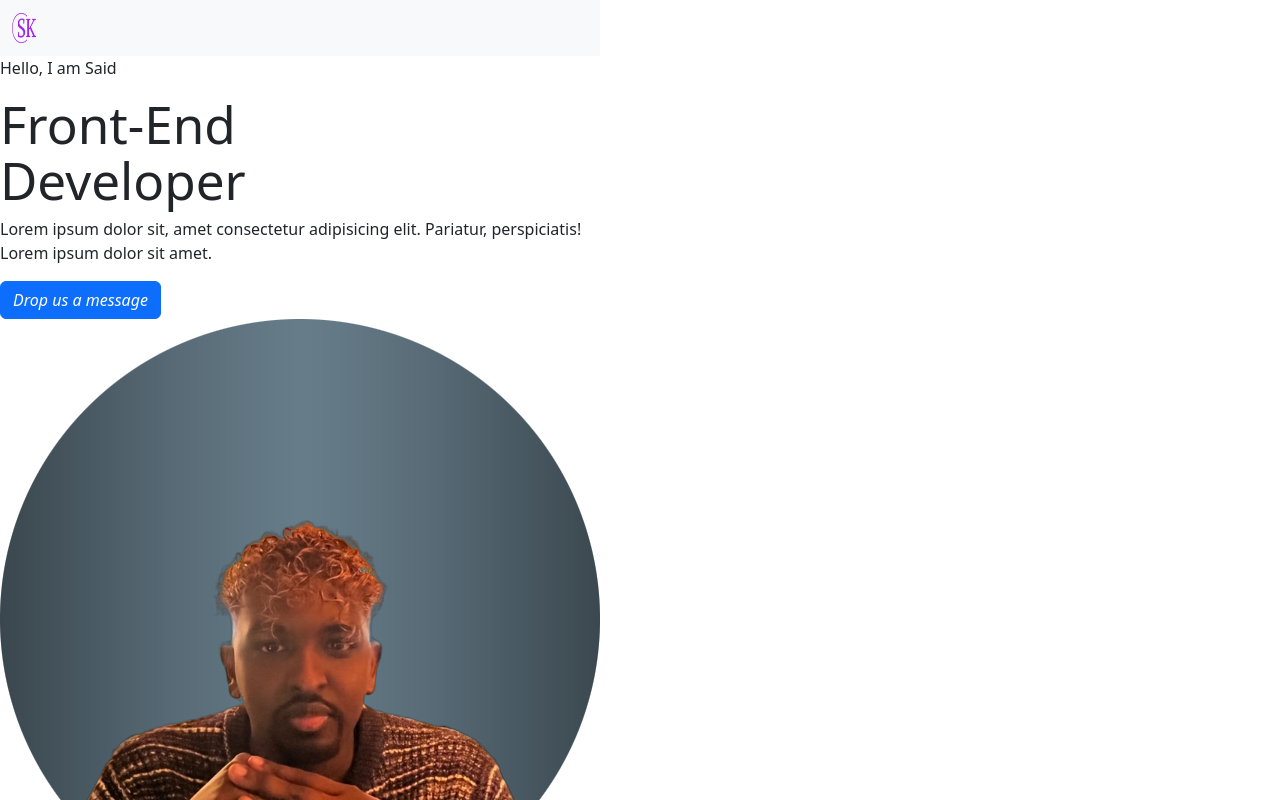
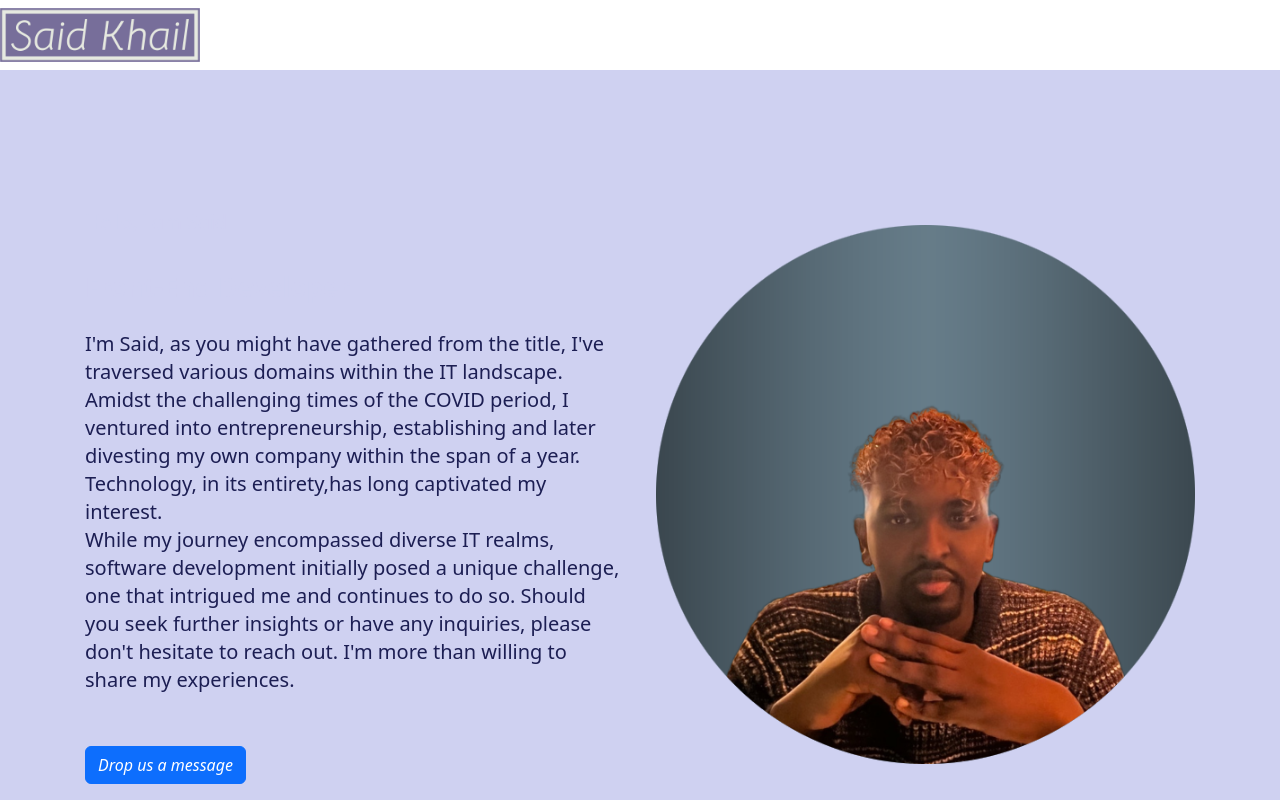
Before and after one commit to SKhail/My-React-Portfolio, a React (Vite) app in the folder reactPortfolio/: page / in a window 1280 px wide. Shown: the top 800 px of the page. Built offline with nearby package versions, Linux system fonts and the light colour scheme.

Commit message:
Adding the routes to each pages

```diff
--- a/reactPortfolio/src/App.jsx
+++ b/reactPortfolio/src/App.jsx
@@ -4,8 +4,7 @@ import { BrowserRouter as Router, Route, Routes } from 'react-router-dom'
 
 //Importing Components
 import Header from './components/Header'
-import Homepage from './components/Homepage'
-import HeroSection from './components/HeroSection'
+import HomePage from './components/HomePage'
 import Projectpage from './components/Projectpage'
 import Projects from './components/Projects'
 import ContactPage from './components/ContactPage'
@@ -14,13 +13,23 @@ import Footer from './components/Footer'
 function App() {
   return (
     <div className='App'>
-      <Homepage />
+      <Router>
+        <div>
+          <Header />
+          <Routes>
+            <Route path='/' element={<HomePage />}></Route>
+            <Route path='*' element={<div>404 Not Found</div>}></Route>
+          </Routes>
+        </div>
+      </Router>
+
+      {/* <Homepage />
       <Header />
       <HeroSection />
       <Projectpage />
       <Projects />
       <ContactPage />
-      <Footer />
+      <Footer /> */}
     </div>
   )
 }
--- a/reactPortfolio/src/components/Header.jsx
+++ b/reactPortfolio/src/components/Header.jsx
@@ -1,38 +1,79 @@
 import React from 'react'
-
+import { useState, useEffect } from 'react'
+// import { Link } from 'react-scroll'
 import Container from 'react-bootstrap/Container'
 import Nav from 'react-bootstrap/Nav'
 import Navbar from 'react-bootstrap/Navbar'
 import NavDropdown from 'react-bootstrap/NavDropdown'
-import logo from '../assets/logo.png'
 
-export const Header = () => {
+function Header() {
+  const [navActive, setNavActive] = useState(false)
+
+  //Open navabr
+  const toggleNav = () => {
+    setNavActive(!navActive)
+  }
+
+  //Close navbar
+  const closeMenu = () => {
+    setNavActive(false)
+  }
+
+  useEffect(() => {
+    const handleResize = () => {
+      if (window.innerWidth <= 500) {
+        closeMenu() // Call to close the menu
+      }
+    }
+    //Include an event Listener
+    window.addEventListener('resize', handleResize)
+
+    //Returning
+    return () => {
+      window.removeEventListener('resize', handleResize)
+    }
+  }, [])
+
+  useEffect(() => {
+    if (window.innerWidth <= 1200) {
+      closeMenu() // Call to close the menu
+    }
+  }, [])
+
   return (
-    <div>
-      <Navbar expand='lg' className='bg-body-tertiary'>
-        <Container>
-          {/* <Navbar.Brand href='#home'>React-Bootstrap</Navbar.Brand> */}
-
-          <Navbar.Brand href='#home'>
-            <img src={logo} width='30' height='30' className='d-inline-block align-top' alt='React Bootstrap logo' />
-          </Navbar.Brand>
-          <Navbar.Toggle aria-controls='basic-navbar-nav' />
-          <Navbar.Collapse id='basic-navbar-nav'>
-            <Nav className='me-auto'>
-              {/* This NavDropdown is hidden on large screens */}
-              <NavDropdown title='Dropdown' id='basic-nav-dropdown' hidden lg>
-                <NavDropdown.Item href='#action/3.1'>Profile</NavDropdown.Item>
-                <NavDropdown.Item href='#action/3.2'>About-Me</NavDropdown.Item>
-                <NavDropdown.Item href='#action/3.3'>Projects</NavDropdown.Item>
-                <NavDropdown.Divider />
-                <NavDropdown.Item href='#action/3.4'>Contact-Me</NavDropdown.Item>
-              </NavDropdown>
-            </Nav>
-          </Navbar.Collapse>
-        </Container>
-      </Navbar>
-    </div>
+    <nav className={`navbar ${navActive ? 'active' : ''}`}>
+      <div>
+        <img src='./Images/said-khail.png' width='200px' alt='logo' />
+      </div>
+    </nav>
   )
 }
 
 export default Header
+
+//     <div>
+//       <Navbar expand='lg' className='bg-body-tertiary'>
+//         <Container>
+//           {/* <Navbar.Brand href='#home'>React-Bootstrap</Navbar.Brand> */}
+
+//           <Navbar.Brand href='#home'>
+//             <img src={logo} width='30' height='30' className='d-inline-block align-top' alt='React Bootstrap logo' />
+//           </Navbar.Brand>
+//           <Navbar.Toggle aria-controls='basic-navbar-nav' />
+//           <Navbar.Collapse id='basic-navbar-nav'>
+//             <Nav className='me-auto'>
+//               {/* This NavDropdown is hidden on large screens */}
+//               <NavDropdown title='Dropdown' id='basic-nav-dropdown' hidden lg>
+//                 <NavDropdown.Item href='#action/3.1'>Profile</NavDropdown.Item>
+//                 <NavDropdown.Item href='#action/3.2'>About-Me</NavDropdown.Item>
+//                 <NavDropdown.Item href='#action/3.3'>Projects</NavDropdown.Item>
+//                 <NavDropdown.Divider />
+//                 <NavDropdown.Item href='#action/3.4'>Contact-Me</NavDropdown.Item>
+//               </NavDropdown>
+//             </Nav>
+//           </Navbar.Collapse>
+//         </Container>
+//       </Navbar>
+//     </div>
+//   )
+//
--- a/reactPortfolio/src/components/HeroSection.jsx
+++ /dev/null
@@ -1,29 +0,0 @@
-import React from 'react'
-import '../styles/HeroSection.css'
-export const HeroSection = () => {
-  return (
-    <section id='HeroSection' className='hero-section'>
-      <div className='hero-content-box'>
-        <div className='hero-content'>
-          <p className='section-title'>Hello, I am Said</p>
-          <h1 className='hero-section-title'>
-            <span className='hero-title-color'>Front-End</span>
-            {''}
-            <br />
-            Developer
-          </h1>
-          <p className='hero-section-des'>
-            Lorem ipsum dolor sit, amet consectetur adipisicing elit. Pariatur, perspiciatis!
-            <br /> Lorem ipsum dolor sit amet.
-          </p>
-        </div>
-        <button className='btn btn-primary'>Drop us a message</button>
-      </div>
-      <div className='hero-Img'>
-        <img src='/Images/profile-pic.png' alt='ProfileImg' />
-      </div>
-    </section>
-  )
-}
-
-export default HeroSection
--- a/reactPortfolio/src/components/Homepage.jsx
+++ b/reactPortfolio/src/components/Homepage.jsx
@@ -1,7 +1,30 @@
 import React from 'react'
+import '../styles/HeroSection.css'
 
-export const Homepage = () => {
-  return <div className='d-flex justify-content-center'></div>
+export const HeroSection = () => {
+  return (
+    <section id='HeroSection' className='hero-section'>
+      <div className='hero-content-box'>
+        <div className='hero-content'>
+          <p className='section-title'>Hello, I am Said</p>
+          <h1 className='hero-section-title'>
+            <span className='hero-title-color'>Front-End Developer</span>
+            <br />
+          </h1>
+          <p className='hero-section-des'>
+            I'm Said, as you might have gathered from the title, I've traversed various domains within the IT landscape. Amidst the challenging times of the COVID period, I
+            ventured into entrepreneurship, establishing and later divesting my own company within the span of a year. Technology, in its entirety,has long captivated my interest.
+            <br /> While my journey encompassed diverse IT realms, software development initially posed a unique challenge, one that intrigued me and continues to do so. Should you
+            seek further insights or have any inquiries, please don't hesitate to reach out. I'm more than willing to share my experiences.
+          </p>
+        </div>
+        <button className='btn btn-primary'>Drop us a message</button>
+      </div>
+      <div className='hero-img'>
+        <img src='/Images/profile-pic.png' width='400' height='400' alt='ProfileImg' />
+      </div>
+    </section>
+  )
 }
 
-export default Homepage
+export default HeroSection
--- a/reactPortfolio/src/styles/HeroSection.css
+++ b/reactPortfolio/src/styles/HeroSection.css
@@ -1,6 +1,6 @@
 :root {
   --main: #5e3bee;
-  --heading-color: #282938;
+  --heading-color: #cfd1f1;
   --bg-shade: #f5fcff;
   --github: #e62872;
   --darkblue: #1c1e53;
@@ -102,3 +102,68 @@ h3 {
   background-color: (var(--White));
   color: var(--github);
 }
+
+/* Section for Header */
+
+.hero-section {
+  display: grid;
+  grid-template-columns: repeat(2, 1fr);
+  align-items: center;
+  gap: 32px;
+  background-color: var(--heading-color);
+  padding: 135px 85px 133px;
+  justify-content: space-between;
+}
+.section-title {
+  display: flex;
+  align-items: flex-start;
+  text-align: center;
+  color: var(--heading-color);
+  font-style: normal;
+  font-family: 'Outfit', sans-serif;
+  font-weight: 600s;
+  font-size: 21px;
+  line-height: 32px;
+}
+
+.hero-section-title {
+  color: var(--heading-color);
+  line-height: 27px;
+  font-weight: bold;
+  font-size: 26px;
+}
+
+.hero-content-box {
+  display: flex;
+  flex-direction: column;
+  align-items: flex-start;
+  gap: 36px;
+}
+.hero-content-box > button {
+  display: flex;
+  flex-direction: column;
+  align-items: flex-start;
+  gap: 32px;
+}
+
+.hero-content {
+  display: flex;
+  flex-direction: column;
+  align-items: flex-start;
+  gap: 21px;
+}
+
+.hero-section-des {
+  font-size: 20px;
+  line-height: 28px;
+  color: var(--darkblue);
+}
+
+.hero-img {
+  display: flex;
+}
+
+.hero-img > img {
+  height: 100%;
+  width: 100%;
+}
```
Also changed, not shown: reactPortfolio/public/Images/said-khail.png (added).
